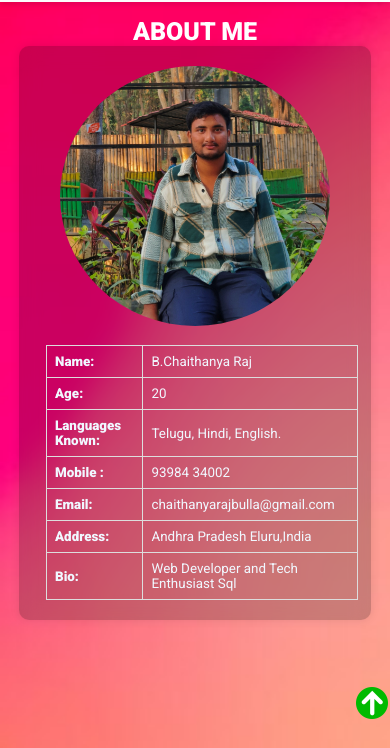
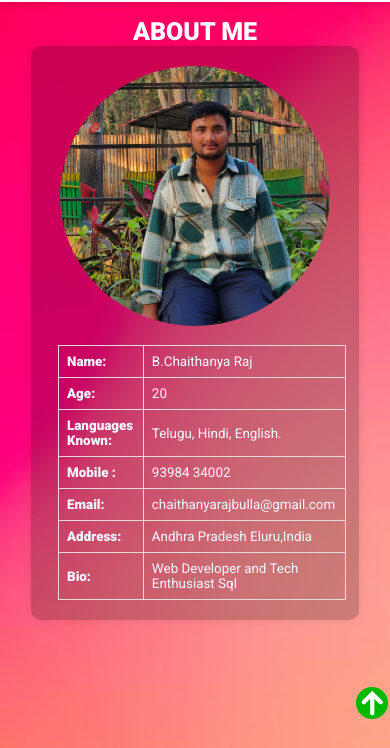
Before and after one commit to Chaithanyarajbulla/Portfolio, a plain HTML site: page index.html in a window 390 px wide. Shown: the part 96-844 px from the top of the page. Drawn offline with nearby package versions, Linux system fonts and the light colour scheme.

Commit message:
Update style.css

```diff
--- a/style.css
+++ b/style.css
@@ -149,8 +149,7 @@ nav ul li {
   padding: 20px;
   width: 60%;
   height: max-content;
-  display: flex
-;
+  display: flex;
   border-radius: 10px;
   box-shadow: 0 3px 10px rgba(0, 0, 0, 0.2);
   align-items: center;
@@ -172,8 +171,7 @@ nav ul li {
 .profile-container-ch {
   background-color: rgba(0, 0, 0, 0.2);
   backdrop-filter: blur(10px);
-  display: flex
-;
+  display: flex;
   padding: 20px;
   border-radius: 10px;
   box-shadow: 0 0 10px rgba(0, 0, 0, 0.1);
@@ -211,7 +209,7 @@ nav ul li {
 table {
   width: 100%;
   color: aliceblue;
-  font-size: 13.4px;
+  font-size: 18px;
   padding-left: 24px;
   margin-top: 19px;
   margin-left: 14px;
@@ -718,6 +716,15 @@ footer {
 }
 
 @media screen and (max-width: 768px) {
+  table {
+  width: 100%;
+  color: aliceblue;
+  font-size: 13.4px;
+  padding-left: 0px;
+  margin-top: 19px;
+  margin-left: 14px;
+  border-collapse: collapse;
+}
 
   .scroll {
     position: relative;
@@ -744,13 +751,12 @@ footer {
   .profile-container-ch {
     background-color: rgba(0, 0, 0, 0.2);
     backdrop-filter: blur(10px);
-    display: flex
-;
+    display: flex;
     padding: 20px;
     border-radius: 10px;
     box-shadow: 0 0 10px rgba(0, 0, 0, 0.1);
     text-align: center;
-    width: 22rem;
+    width: 20.5rem;
     justify-content: space-around;
     align-items: center;
     flex-direction: column;
@@ -772,10 +778,10 @@ footer {
 }
   .btn-dwn {
     display: flex;
-            padding: 10px 20px;
-            color: #ffffff;
-            background: #e2e2e26b;
-            border-radius: 5px;
+    padding: 10px 20px;
+    color: #ffffff;
+    background: #e2e2e26b;
+   border-radius: 5px;
             margin-left: auto;
             font-size: 13px;
             margin-right: auto;
```
